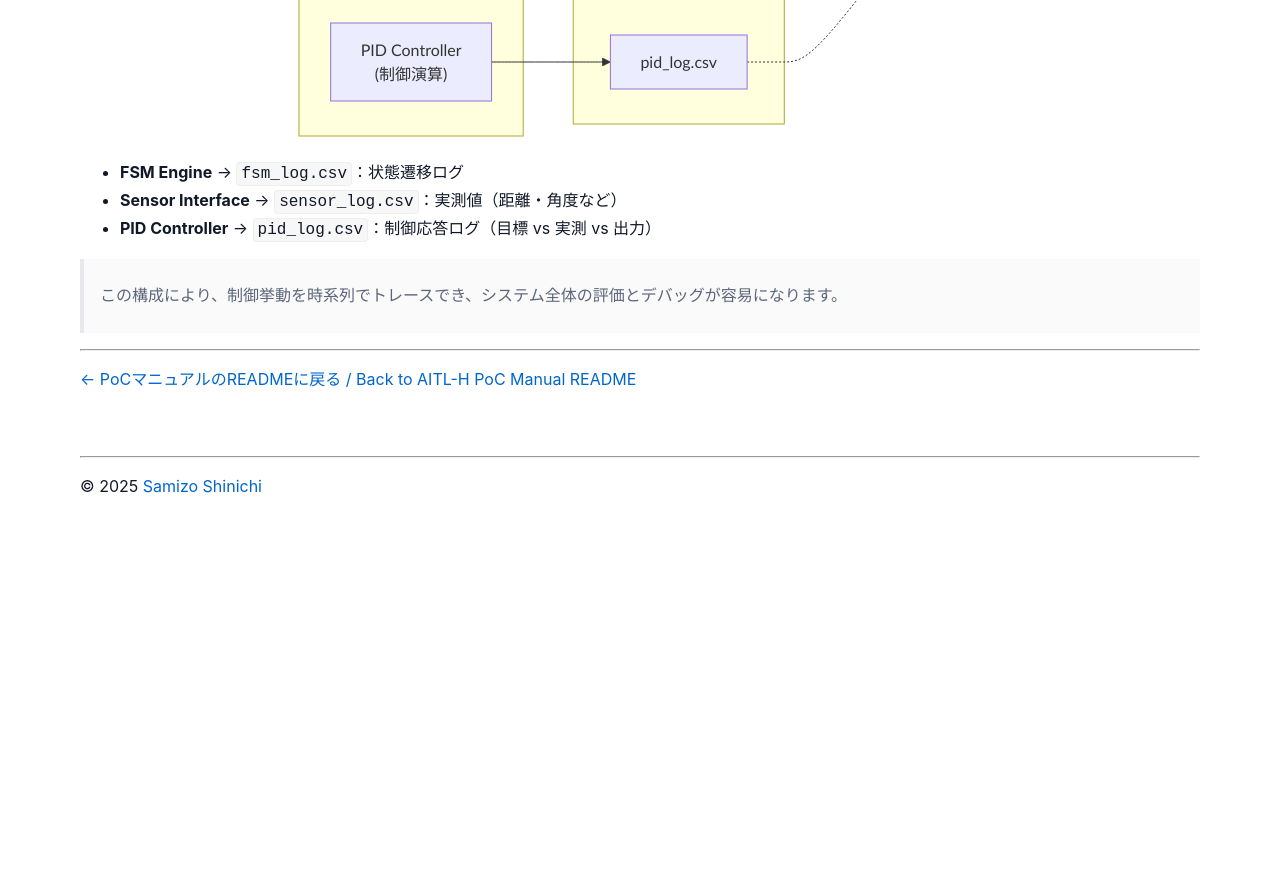
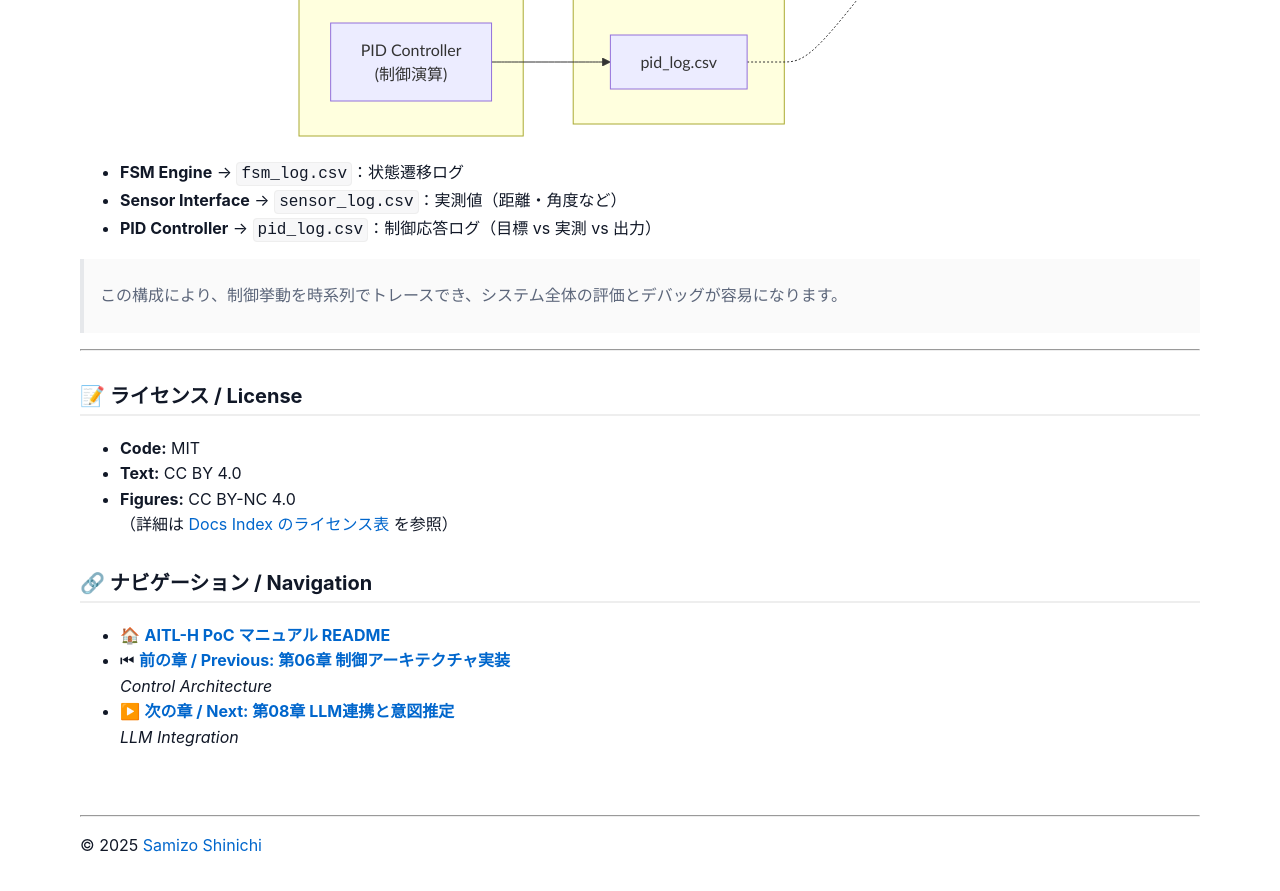
Before and after one commit to Samizo-AITL/AITL-H, a Jekyll site: the page built from docs/chapter07_log_monitoring.md, in a window 1280 px wide and 900 px high, scrolled down 2054 px. Shown: the top 891 px of the window. Built offline with Jekyll 4.4.1, drawn with Linux system fonts in a browser that asks for light colours; before the commit the page ends 2596 px from its top, so only the background shows below that.

Commit message:
Update chapter07_log_monitoring.md

```diff
--- a/docs/chapter07_log_monitoring.md
+++ b/docs/chapter07_log_monitoring.md
@@ -114,4 +114,16 @@
 
 ---
 
-[← PoCマニュアルのREADMEに戻る / Back to AITL-H PoC Manual README](README.md)
+### 📝 **ライセンス / License**
+
+- **Code:** MIT
+- **Text:** CC BY 4.0
+- **Figures:** CC BY-NC 4.0
+（詳細は [Docs Index のライセンス表](/AITL-H/docs/#-ライセンス--license) を参照）
+
+### 🔗 **ナビゲーション / Navigation**
+- 🏠 **[AITL-H PoC マニュアル README](/AITL-H/docs/)**
+- ⏮ **[前の章 / Previous: 第06章 制御アーキテクチャ実装](/AITL-H/docs/chapter06_run_main_arch.html)**
+  _Control Architecture_
+- ▶️ **[次の章 / Next: 第08章 LLM連携と意図推定](/AITL-H/docs/chapter08_llm_integration.html)**
+  _LLM Integration_
```
